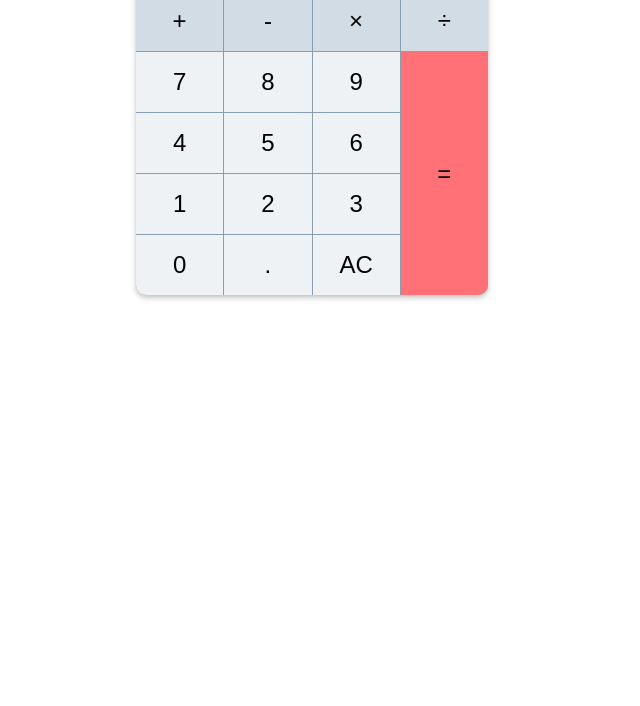
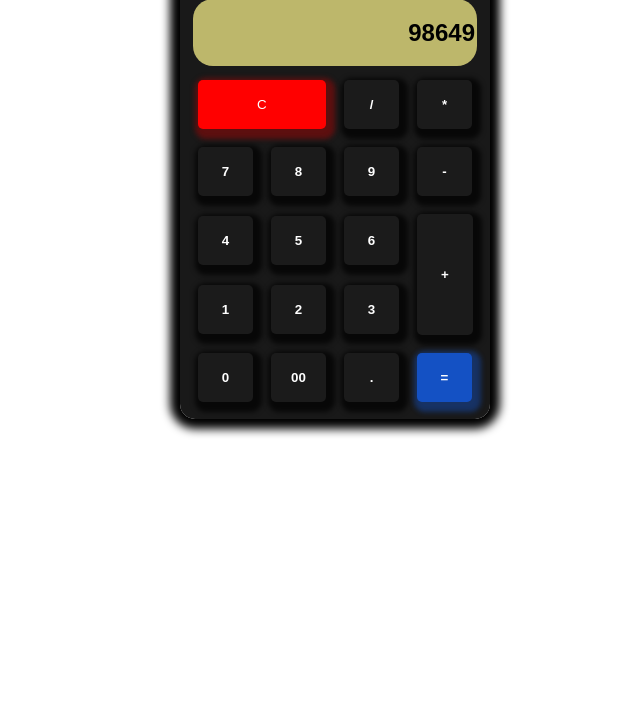
Before and after one commit to Itxadii161/Assignment-calculator-, a plain HTML site: page index.html in a window 1280 px wide. Shown: the part 94-800 px from the top of the page, without its empty margins (328-968 px from the left). Drawn offline with Linux system fonts and the light colour scheme.

Commit message:
make changes

```diff
--- a/index.html
+++ b/index.html
@@ -1,34 +1,47 @@
 <!DOCTYPE html>
 <html lang="en">
-  <head>
+<head>
     <meta charset="UTF-8">
     <meta name="viewport" content="width=device-width, initial-scale=1.0">
-    <meta http-equiv="X-UA-Compatible" content="ie=edge">
-    <title>calculator </title>
+    <title>Document</title>
     <link rel="stylesheet" href="style.css">
-  </head>
-  <body>
-    <div class="calculator">
-  <div class="calculator__output">0</div>
-  <div class="calculator__keys">
-    <button class="calculator__key calculator__key--operator">+</button>
-    <button class="calculator__key calculator__key--operator">-</button>
-    <button class="calculator__key calculator__key--operator">&times;</button>
-    <button class="calculator__key calculator__key--operator">÷</button>
-    <button class="calculator__key">7</button>
-    <button class="calculator__key">8</button>
-    <button class="calculator__key">9</button>
-    <button class="calculator__key">4</button>
-    <button class="calculator__key">5</button>
-    <button class="calculator__key">6</button>
-    <button class="calculator__key">1</button>
-    <button class="calculator__key">2</button>
-    <button class="calculator__key">3</button>
-    <button class="calculator__key">0</button>
-    <button class="calculator__key">.</button>
-    <button class="calculator__key">AC</button>
-    <button class="calculator__key calculator__key--enter">=</button>
-  </div>
+</head>
+<body>
+    <div class="container">
+        <h1>CASIO</h1>
+        <div class="content">
+        <input type="text" value="98649" id="screen">
+        <table>
+            <tr>
+                <td colspan="2">  <input type="button" value="C" id="C"></td>
+                <td><button> / </button></td>
+                <td><button> * </button></td>
+            </tr>
+            <tr>
+                <td><button>7</button></td>
+                <td><button>8</button></td>
+                <td><button>9</button></td>
+                <td><button>-</button></td>
+            </tr>
+            <tr>
+                <td><button>4</button></td>
+                <td><button>5</button></td>
+                <td><button>6</button></td>
+                <td rowspan="2"><button id="plus">+</button></td>
+            </tr>
+            <tr>
+                <td><button>1</button></td>
+                <td><button>2</button></td>
+                <td><button>3</button></td>
+            </tr>
+            <tr>
+                <td><button>0</button></td>
+                <td><button>00</button></td>
+                <td><button>.</button></td>
+                <td><button id="eql">=</button></td>
+            </tr>
+        </table>
+        </div>
     </div>
-  </body>
+</body>
 </html>
--- a/style.css
+++ b/style.css
@@ -1,49 +1,98 @@
-.calculator {
-  border-radius: 10px;
-  box-shadow: 0px 3px 6px 0px rgba(0, 0, 0, 0.15), 0px 2px 4px 0px rgba(0, 0, 0, 0.12);
-  margin-inline-start: auto;
-  margin-inline-end: auto;
-  margin-block-start: 2em;
-  max-inline-size: 22rem;
-  overflow: hidden;
+.container{
+    background-color:rgb(0, 0, 0, 0.9) ;
+    width: 310px;
+    height: 480px;
+    border-radius: 15px;
+    box-shadow:0px 0px 10px 10px #000;
+    display: inline-block;
+    margin-left: 500px;
+    margin-top: 2%;
 }
-.calculator__output {
-  background: hsl(202, 11%, 29%);
-  color: hsl(255, 100%, 100%);
-  font-size: 2rem;
-  padding-block-start: 0.5rem;
-  padding-block-end: 0.5rem;
-  padding-inline-end: 0.75rem;
-  text-align: end;
+#screen{
+    background-color: darkkhaki;
+    color: #000;
+    border: #000;
+    width: 280px;
+    height: 65px;
+    border-radius: 20px;
+    margin-top: 15px;
+    margin-bottom: 4px;
+    margin-left: 5px;
+    text-align: end;
+    font-size: x-large;
+    font-weight: bold;
 }
-.calculator__keys {
-  display: grid;
-  grid-template-columns: repeat(4, 1fr);
-  grid-gap: 1px;
-  background: hsl(207, 19%, 61%);
+.content{
+    margin-left: 8px;
 }
-.calculator__key {
-  background: hsl(210, 25%, 95%);
-  border: none;
-  padding-block-start: 1rem;
-  padding-block-end: 1rem;
-  padding-inline-end: 1.25rem;
-  padding-inline-start: 1.25rem;
-  font-size: 1.5rem;
+button{
+    background-color: #1b1b1b;
+    color: #ffff;
+    margin-top: 1px;
+    margin-bottom: 1px;
+    padding: 17px;
+    width: 55px;
+    margin: 7px;
+    border-radius: 5px;
+    box-shadow: 3px 4px 5px 6px rgb(0, 0, 0, 0.7);
+    border: none;
+    font-weight: bolder;
 }
-.calculator__key:active,
-.calculator__key:focus {
-  box-shadow: 0 0 8px 0 rgba(0, 0, 0, 0.3) inset;
-  outline: none;
+button:hover{
+    background-color: white;
+    color: black;
 }
-.calculator__key--operator {
-  background: hsl(208, 25%, 86%);
+#C:hover{
+    background-color: black;
+    color: red;
 }
-.calculator__key--operator:active {
-  background: hsl(208, 24%, 80%);
+#plus:hover{
+    background-color: white;
+    color: black;
 }
-.calculator__key--enter {
-  grid-column: 4 / 5;
-  grid-row: 2 / span 4;
-  background: hsl(357, 100%, 72%);
+#eql:hover{
+    background-color: black;
+    color: blue;
 }
+#C{
+    background-color: red;
+    color: #ffff;
+    text-align: center;
+    padding: 17px;
+    width:90%;
+    border-radius: 5px;
+    margin: 7px;
+    box-shadow: 3px 4px 5px 6px rgba(122, 11, 11, 0.7);
+    border: none;
+}
+#plus{
+    background-color: #1b1b1b;
+    color: #ffff;
+    text-align: center;
+    padding: 17px;
+    width:81%;
+    height: 121px;
+    margin: 7px;
+    border-radius: 5px;
+    box-shadow: 3px 4px 5px 6px rgb(0, 0, 0, 0.7);
+    border: none;
+}
+#eql{
+    background-color: #1451c4;
+    color: #ffff;
+    margin-top: 1px;
+    margin-bottom: 1px;
+    padding: 17px;
+    width: 55px;
+    margin: 7px;
+    border-radius: 5px;
+    box-shadow: 3px 4px 5px 6px #1451c470;
+    border: none;
+}
+h1{
+    display: inline;
+    color: darkkhaki;
+    margin-left: 15px;
+    font-family: Impact, Haettenschweiler, 'Arial Narrow Bold', sans-serif;
+    font-size: 30px;
+}
```
